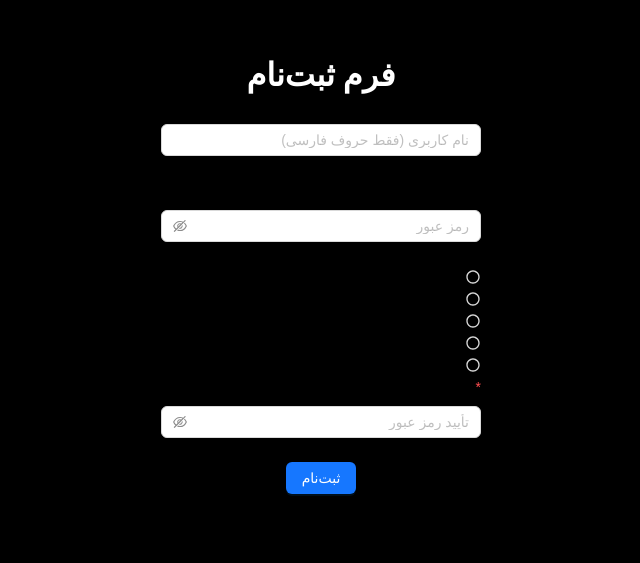
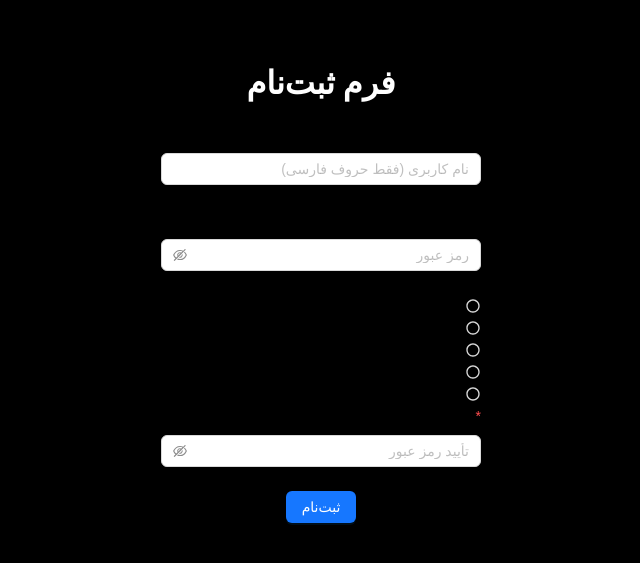
Before and after one commit to DEVMGO/panel-admin, a React (Vite) app: page / in a window 1280 px wide. Shown: the part 113-676 px from the top of the page, without its empty margins (319-959 px from the left). Built offline with nearby package versions, Linux system fonts and the light colour scheme.

Commit message:
comment margin

```diff
--- a/src/index.css
+++ b/src/index.css
@@ -10,7 +10,7 @@ body {
 }
 
 * {
-  margin: 0;
+  /* margin: 0; */
   padding: 0;
 }
 
```
